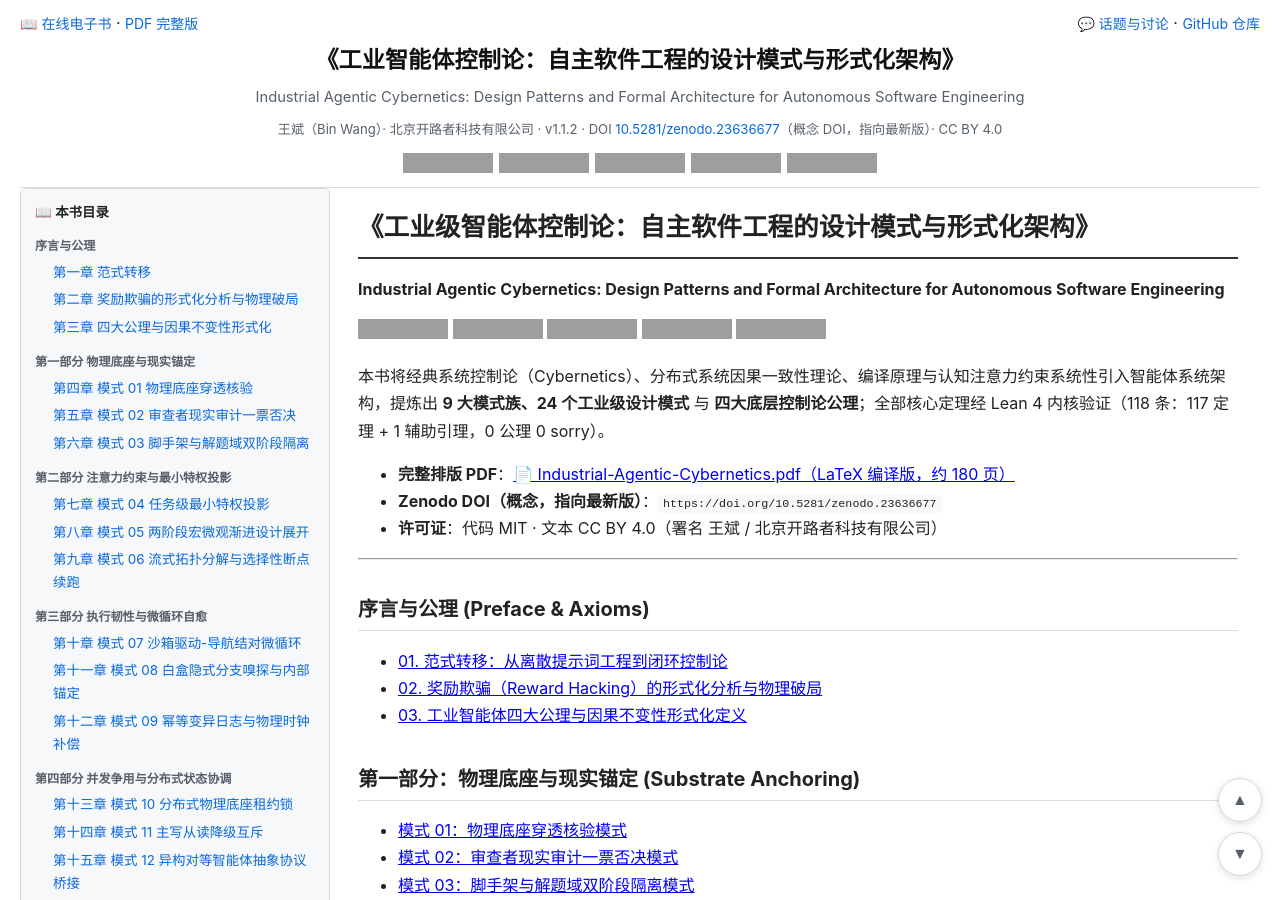
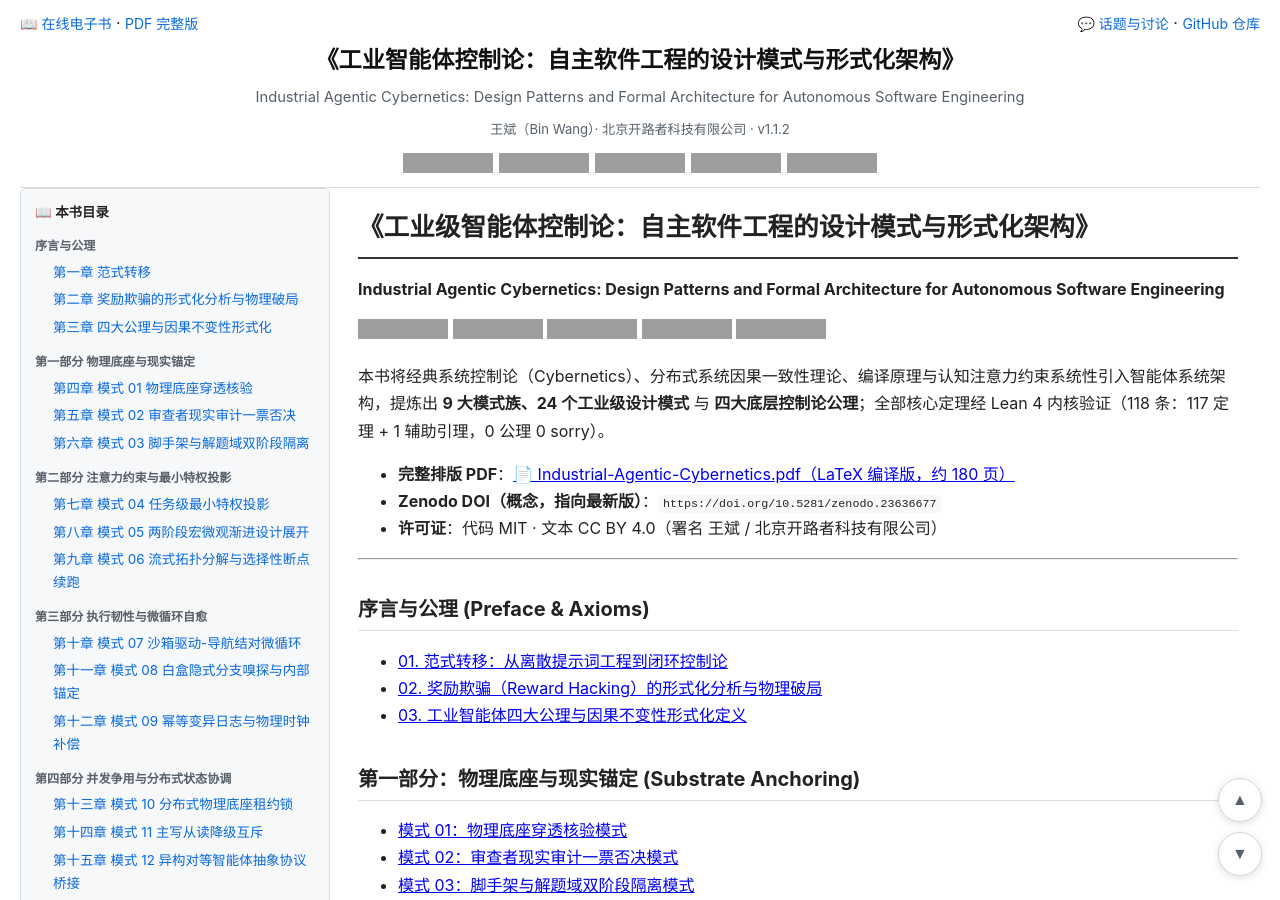
Before and after one commit to dpsnet/industrial-agentic-cybernetics, a Jekyll site: the page built from docs/index.md, in a window 1280 px wide and 900 px high. Built offline with Jekyll 4.4.1, drawn with Linux system fonts in a browser that asks for light colours; a script that is not in the unit is left out; grey boxes are pictures that could not be loaded.

Commit message:
书头元信息精简：去掉与徽章行重复的 DOI/CC BY 文字，保留 作者·机构·版本

```diff
--- a/docs/_layouts/default.html
+++ b/docs/_layouts/default.html
@@ -191,8 +191,7 @@ window.addEventListener('load', function () {
 <div class="bookhead">
   <div class="book-title">《工业智能体控制论：自主软件工程的设计模式与形式化架构》</div>
   <div class="book-sub">Industrial Agentic Cybernetics: Design Patterns and Formal Architecture for Autonomous Software Engineering</div>
-  <div class="book-meta">王斌（Bin Wang）· 北京开路者科技有限公司 · v1.1.2 ·
-    DOI <a href="https://doi.org/10.5281/zenodo.23636677">10.5281/zenodo.23636677</a>（概念 DOI，指向最新版）· CC BY 4.0</div>
+  <div class="book-meta">王斌（Bin Wang）· 北京开路者科技有限公司 · v1.1.2</div>
   <div class="book-badges">
     <a href="https://doi.org/10.5281/zenodo.23636677"><img src="https://img.shields.io/badge/DOI-10.5281%2Fzenodo.23636677-1769AA.svg" alt="DOI 10.5281/zenodo.23636677"></a>
     <a href="https://github.com/dpsnet/industrial-agentic-cybernetics/blob/master/LICENSE"><img src="https://img.shields.io/badge/Code-MIT-blue.svg" alt="Code MIT"></a>
```
